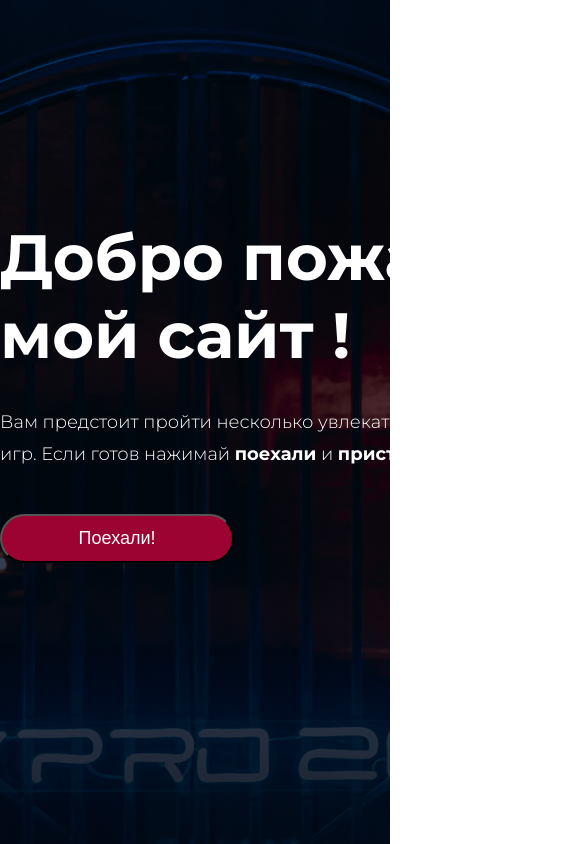
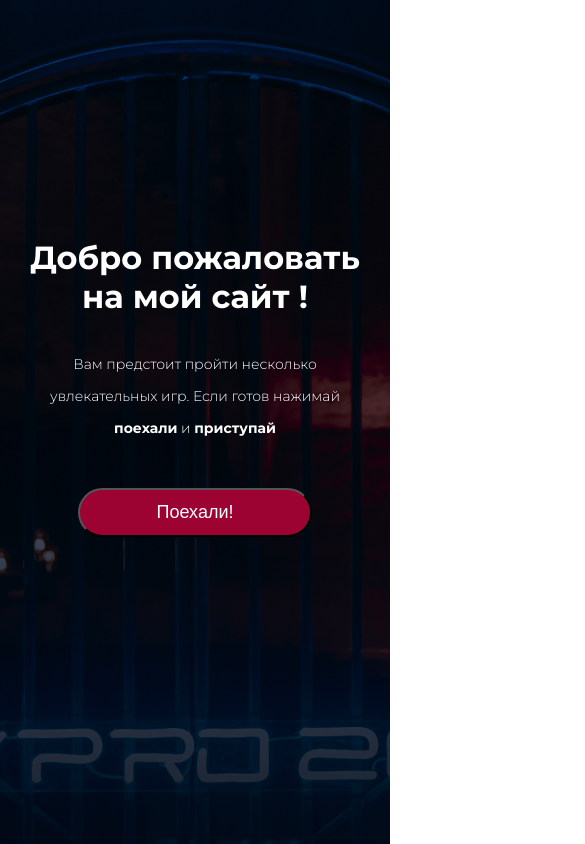
Before and after one commit to DenisVV1981/2-nd-coursehw, a plain HTML site: page index.html in a window 390 px wide. Shown: the top 844 px of the page, 585 px wide, since content can reach past the window. Drawn offline with Linux system fonts and the light colour scheme.

Commit message:
первые изменения мобильной верстки из figma 2.2

```diff
--- /dev/null
+++ b/_mobil.scss
@@ -0,0 +1,39 @@
+@media (min-width: 375px) and (max-width: 767px) {
+
+    center {
+        padding-left: calc(50% - 345px/2);
+        padding-right: calc(50% - 345px/2);
+    }
+
+    .content {
+        height: 735px;
+        display: flex;
+        flex-direction: column;
+        align-items: center;
+
+        &__title {
+            text-align: center;
+            font-size: 32px;
+            width: 343px;
+            padding-top: 238px;
+        }
+
+        &__text {
+            font-size: 14px;
+            text-align: center;
+            width: 342px;
+
+            &-link {
+                font-size: 14px;
+            }
+        }
+    }
+
+    .games {
+        height: 1221px;
+    }
+
+    .games__nav__link {
+        width: 343px;
+    }
+}
--- a/style.scss
+++ b/style.scss
@@ -119,3 +119,4 @@ a {
 
     }
 }
+@import 'mobil'
```
Also changed, not shown: style.css, 1 other file.
